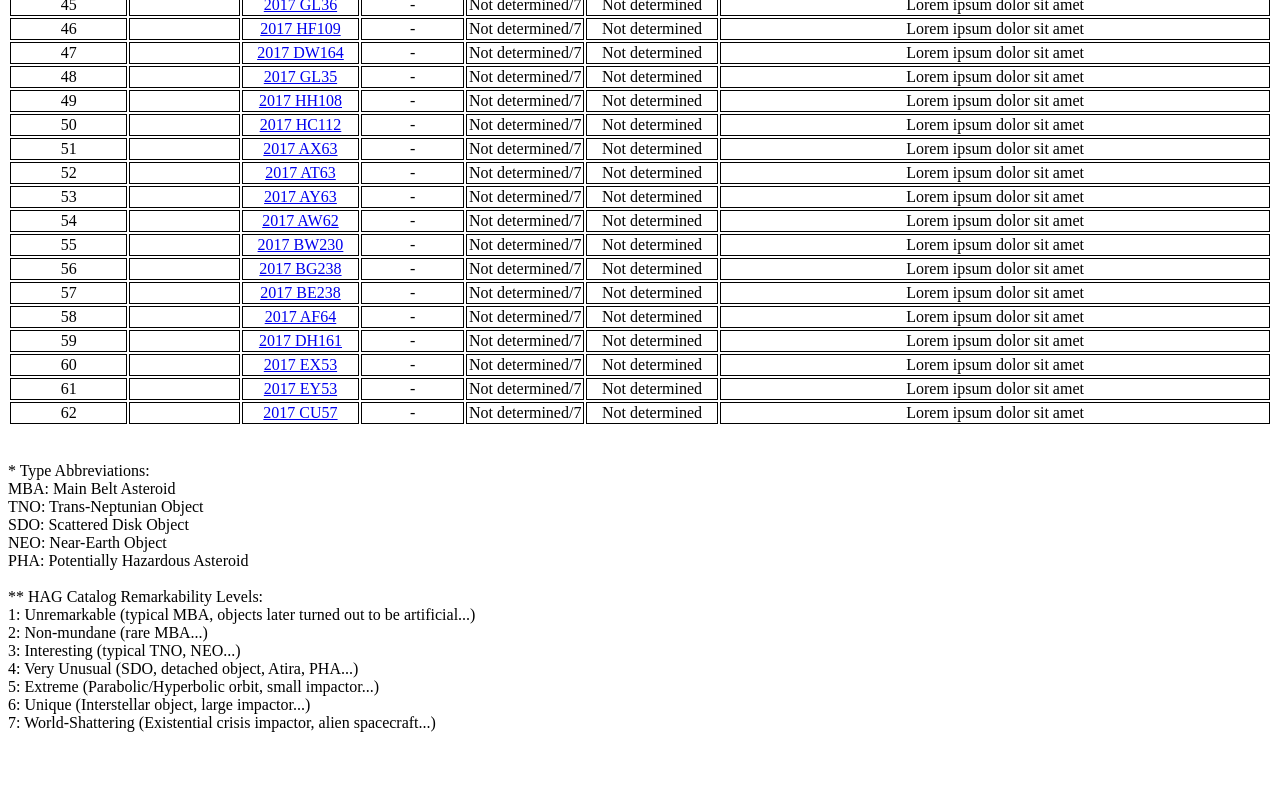
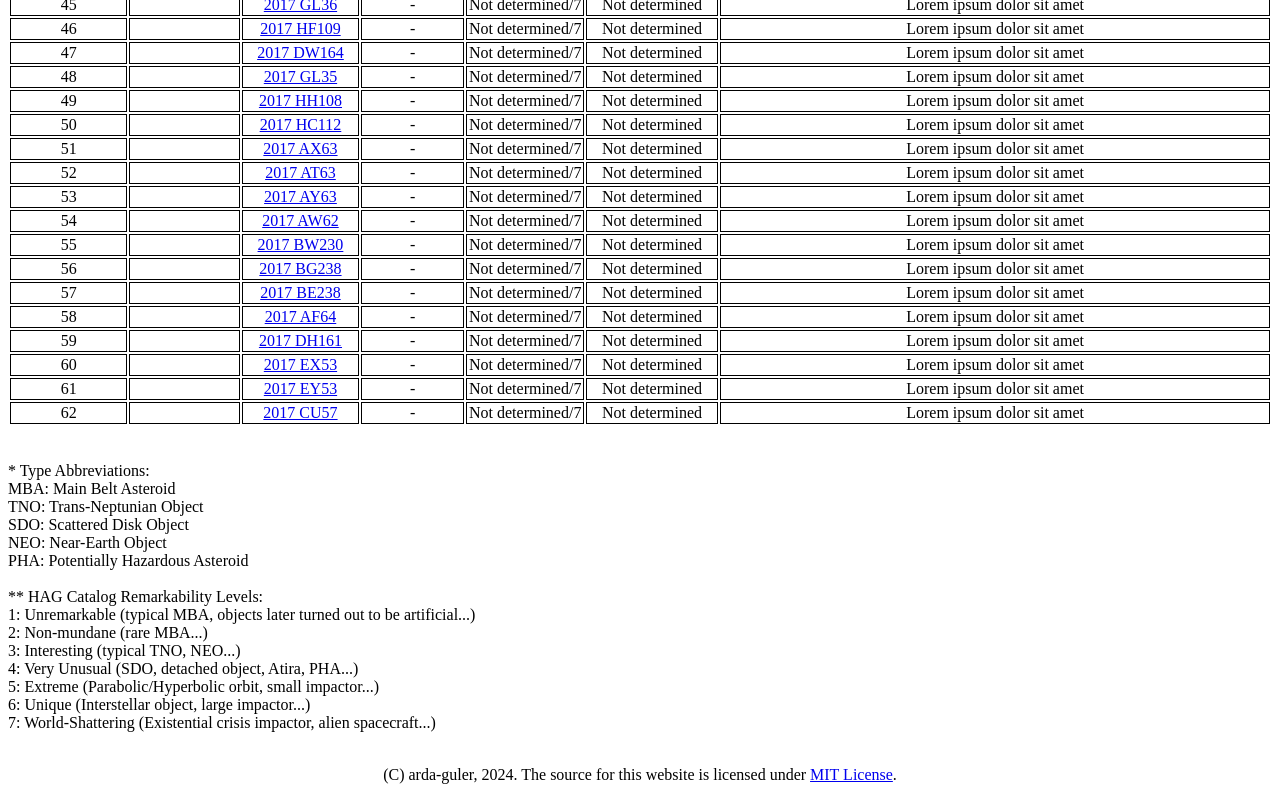
Before and after one commit to arda-guler/MPcatalog, a plain HTML site: page index.html in a window 1280 px wide. Shown: the part 2366-3166 px from the top of the page. Before the commit the page ends 3106 px from the top, so only its background shows below. Drawn offline with nearby package versions, Linux system fonts and the light colour scheme; animation ran at ten frames a second.

Commit message:
Add license notice

```diff
--- a/index.html
+++ b/index.html
@@ -637,6 +637,9 @@
 	<br> 6: Unique (Interstellar object, large impactor...)
 	<br> 7: World-Shattering (Existential crisis impactor, alien spacecraft...)
 
+	<br><br>
+	<p style="text-align: center">(C) arda-guler, 2024. The source for this website is licensed under <a href="https://github.com/arda-guler/MPcatalog/blob/master/LICENSE">MIT License</a>.</p>
+
 	<script src="main.js"></script>
 </body>
 </html>
```
